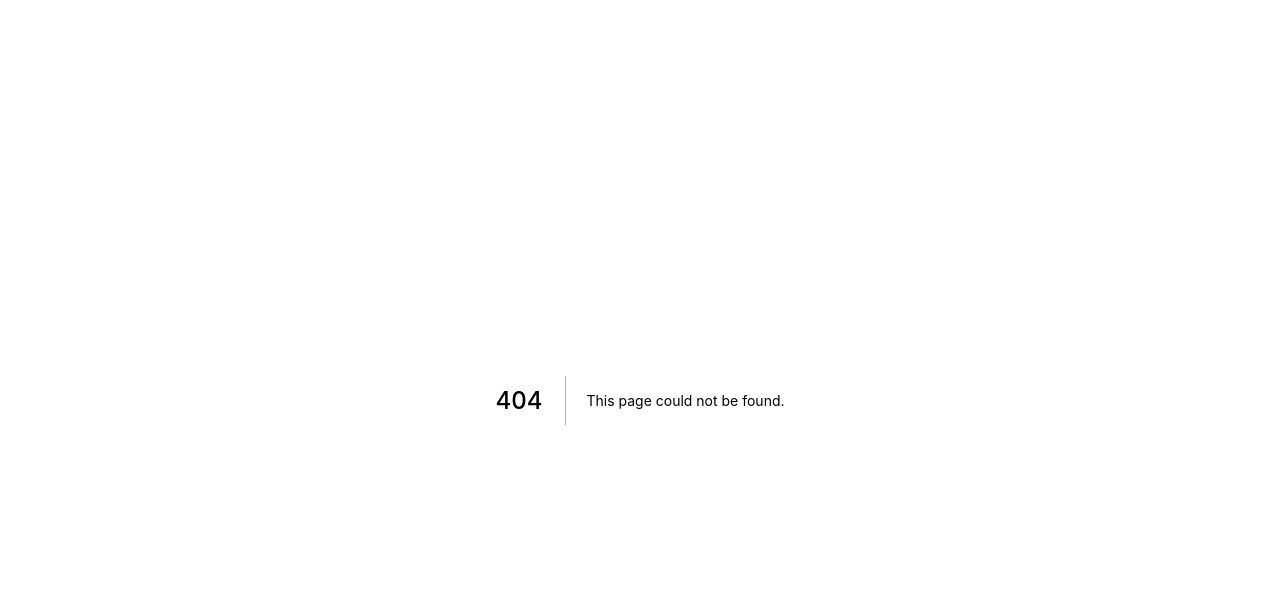
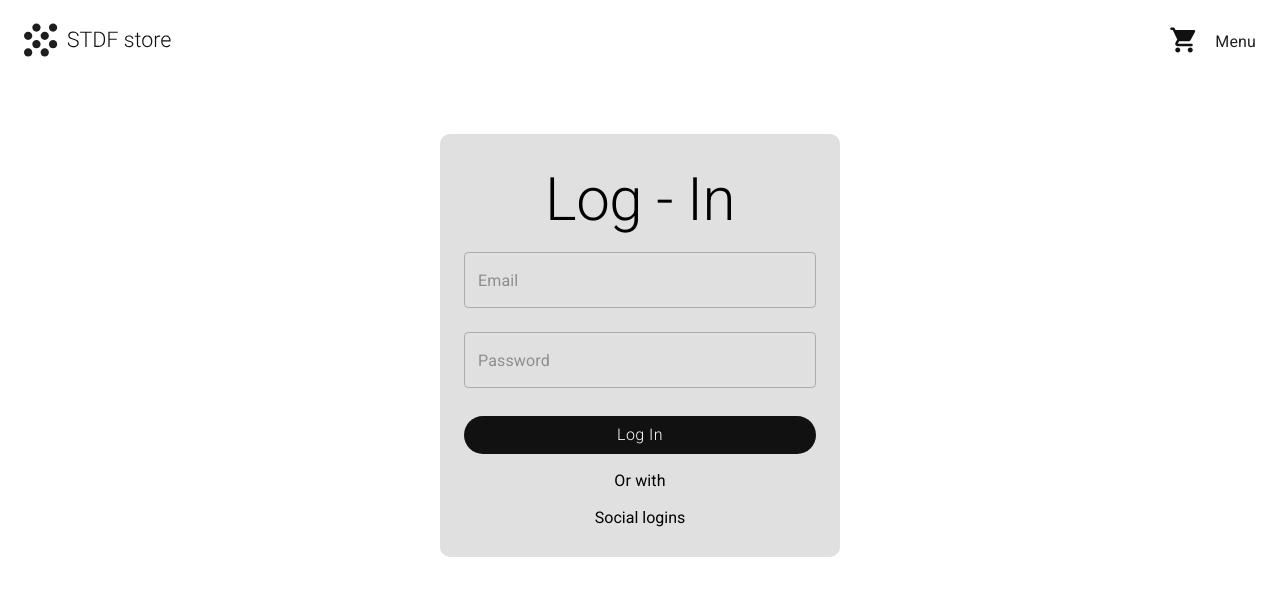
Before and after one commit to pavece/STDFcommerce, a Next.js app: page /auth/login in a window 1280 px wide. Before the commit this address had no page. Shown: the top 596 px of the page. Built offline with nearby package versions, Linux system fonts and the light colour scheme.

Commit message:
Login and Register pages

```diff
--- /dev/null
+++ b/pages/auth/login.tsx
@@ -0,0 +1,55 @@
+import { Button, Divider, TextField, Typography } from "@mui/material";
+import { Container } from "@mui/system";
+import React from "react";
+import { MainLayout } from "../../components/layouts/mainLayout";
+import { grey } from "@mui/material/colors";
+
+const Login = () => {
+  return (
+    <MainLayout
+      title="STDF - Login"
+      description="Log in to your account"
+      showSearchBar={false}
+    >
+      <Container
+        sx={{
+          borderRadius: "10px",
+          backgroundColor: grey[300],
+          display: "flex",
+          alignItems: "center",
+          justifyContent: "center",
+          flexDirection: "column",
+          padding: "30px 30px",
+          maxWidth: { xs: "400px", sm: "400px" },
+        }}
+      >
+        <Typography variant="h2" component="h2">
+          Log - In
+        </Typography>
+        <TextField
+          fullWidth
+          placeholder="Email"
+          variant="outlined"
+          margin="normal"
+          type="email"
+        ></TextField>
+        <TextField
+          fullWidth
+          placeholder="Password"
+          variant="outlined"
+          type="password"
+          margin="normal"
+        ></TextField>
+        <Button fullWidth sx={{ mt: "20px" }}>
+          Log In
+        </Button>
+        <Divider sx={{ mt: "15px", mb: "15px" }}>
+          <Typography>Or with</Typography>
+        </Divider>
+        Social logins
+      </Container>
+    </MainLayout>
+  );
+};
+
+export default Login;
--- a/themes/lightTheme.ts
+++ b/themes/lightTheme.ts
@@ -16,12 +16,9 @@ const lightTheme = createTheme({
     },
   },
   components: {
-    // Name of the component
     MuiButton: {
       styleOverrides: {
-        // Name of the slot
         root: {
-          // Some CSS
           fontSize: "1rem",
           backgroundColor: "#111111",
           color: "#ffff",
```
Also changed, not shown: pages/auth/register.tsx (added, +55 -0 lines).
